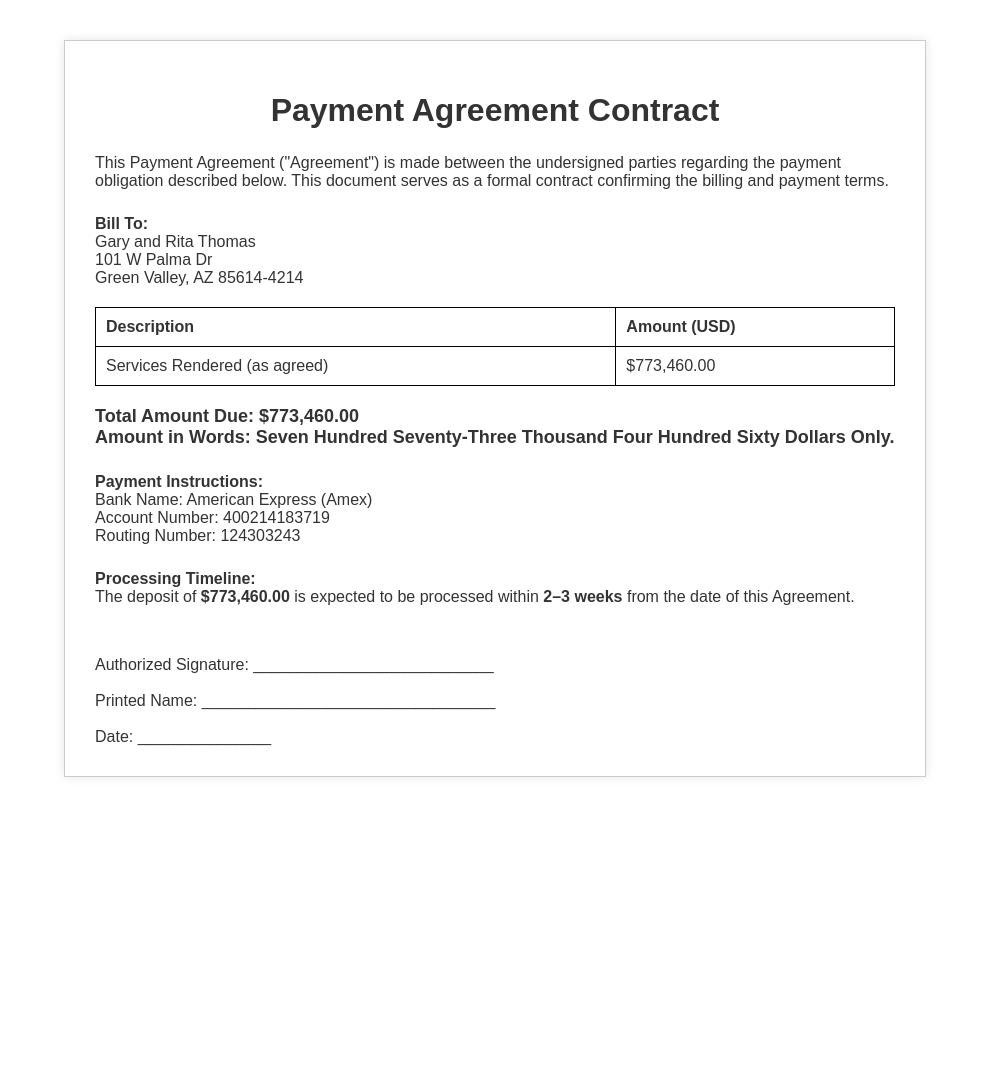
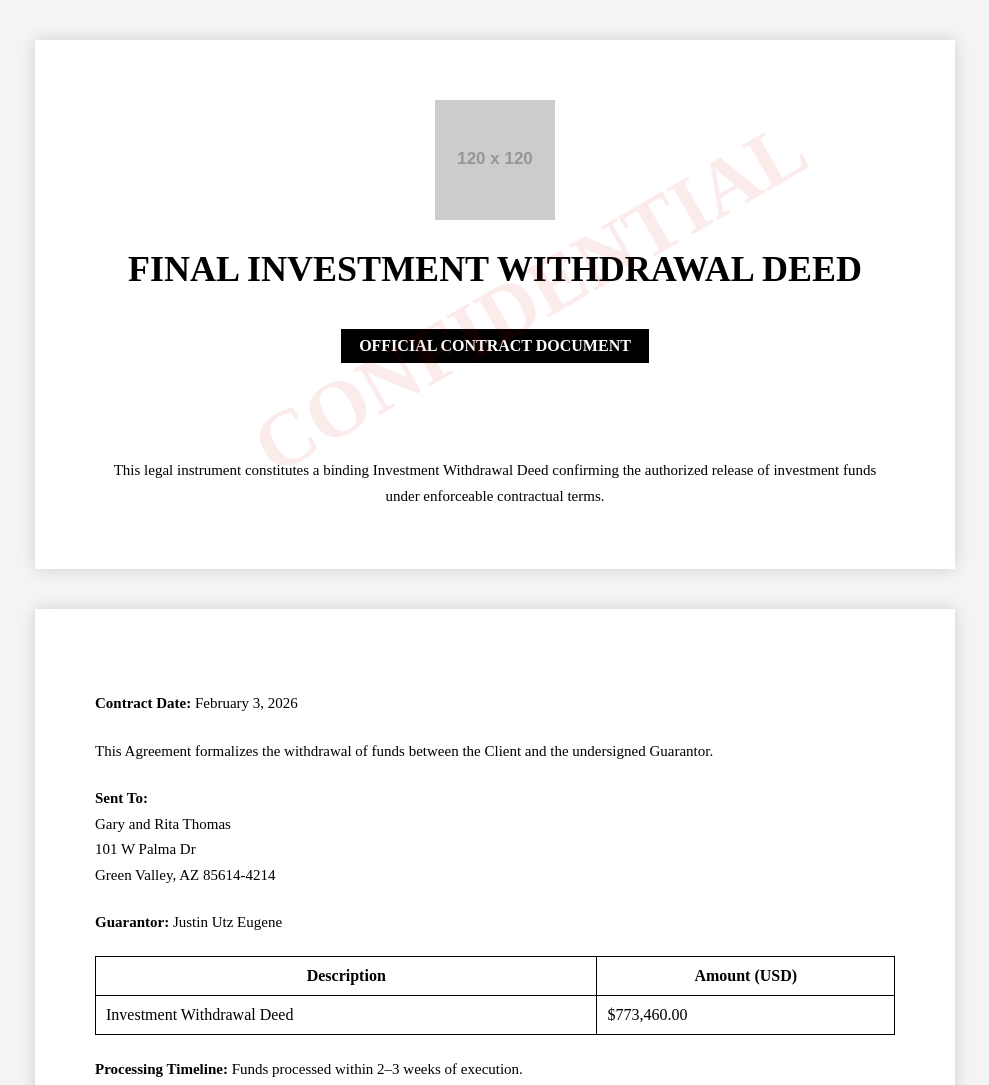
Before and after one commit to catert675/contract-site, a plain HTML site: page index.html in a window 1280 px wide. Shown: the top 1085 px of the page, without its empty margins (145-1134 px from the left). Before the commit the page ends 817 px from the top, so only its background shows below. Drawn offline with Linux system fonts and the light colour scheme; placeholder pictures from the web are drawn by us.

Commit message:
Update index.html

```diff
--- a/index.html
+++ b/index.html
@@ -2,78 +2,98 @@
 <html lang="en">
 <head>
 <meta charset="UTF-8">
-<title>Payment Agreement Contract</title>
+<title>Final Investment Withdrawal Deed</title>
 <style>
-    body {
-        font-family: Arial, sans-serif;
-        margin: 40px;
-        color: #333;
+    body { font-family: "Times New Roman", serif; margin:0; background:#f4f4f4; }
+    .page {
+        width:800px; margin:40px auto; padding:60px;
+        background:white; box-shadow:0 0 15px rgba(0,0,0,0.15);
+        position:relative; page-break-after:always;
     }
-    .container {
-        max-width: 800px;
-        margin: auto;
-        padding: 30px;
-        border: 1px solid #ccc;
-        box-shadow: 0 0 10px rgba(0,0,0,0.1);
+    .watermark {
+        position:absolute; top:40%; left:20%;
+        font-size:80px; color:rgba(200,0,0,0.08);
+        transform:rotate(-30deg); font-weight:bold;
     }
-    h1 {
-        text-align: center;
+    .logo { text-align:center; margin-bottom:20px; }
+    h1 { text-align:center; font-size:36px; }
+    .badge {
+        text-align:center; font-weight:bold; color:white;
+        background:black; padding:8px 18px;
+        display:inline-block; margin:15px auto;
     }
-    table {
-        width: 100%;
-        border-collapse: collapse;
-        margin-top: 20px;
-    }
-    table, th, td {
-        border: 1px solid #000;
-    }
-    th, td {
-        padding: 10px;
-        text-align: left;
-    }
-    .total {
-        font-size: 18px;
-        font-weight: bold;
-        margin-top: 20px;
-    }
-    .section {
-        margin-top: 25px;
-    }
-    .signature {
-        margin-top: 50px;
+    .section { margin-top:22px; line-height:1.7; font-size:15px; }
+    table { width:100%; border-collapse:collapse; margin-top:20px; }
+    table, th, td { border:1px solid black; }
+    th, td { padding:10px; }
+    .signature-line { margin-top:40px; border-top:1px solid black; width:65%; padding-top:5px; }
+    .btn {
+        margin-top:15px; padding:10px 18px;
+        background:black; color:white; border:none; cursor:pointer;
     }
 </style>
+<script>
+function submitSignature(){
+    const date = new Date().toLocaleDateString();
+    document.getElementById("sigdate").innerText = date;
+    alert("Acknowledged. Contract recorded on " + date);
+}
+</script>
 </head>
 <body>
 
-<div class="container">
-    <h1>Payment Agreement Contract</h1>
+<!-- PAGE 1 COVER -->
+<div class="page">
+<div class="watermark">CONFIDENTIAL</div>
+<div class="logo">
+<img src="https://via.placeholder.com/120x120?text=LOGO">
+</div>
+<h1>FINAL INVESTMENT WITHDRAWAL DEED</h1>
+<div style="text-align:center;">
+<div class="badge">OFFICIAL CONTRACT DOCUMENT</div>
+</div>
+<div class="section" style="text-align:center; margin-top:80px;">
+This legal instrument constitutes a binding Investment Withdrawal Deed confirming the authorized release of investment funds under enforceable contractual terms.
+</div>
+</div>
+
+<!-- PAGE 2 MAIN CONTRACT -->
+<div class="page">
+
+<div class="section"><strong>Contract Date:</strong> February 3, 2026</div>
 
 <div class="section">
-        This Payment Agreement ("Agreement") is made between the undersigned parties regarding the payment obligation described below. This document serves as a formal contract confirming the billing and payment terms.
+This Agreement formalizes the withdrawal of funds between the Client and the undersigned Guarantor.
 </div>
 
 <div class="section">
-        <strong>Bill To:</strong><br>
+<strong>Sent To:</strong><br>
 Gary and Rita Thomas<br>
 101 W Palma Dr<br>
 Green Valley, AZ 85614-4214
 </div>
 
+<div class="section"><strong>Guarantor:</strong> Justin Utz Eugene</div>
+
 <table>
-        <tr>
-            <th>Description</th>
-            <th>Amount (USD)</th>
-        </tr>
-        <tr>
-            <td>Services Rendered (as agreed)</td>
-            <td>$773,460.00</td>
-        </tr>
+<tr><th>Description</th><th>Amount (USD)</th></tr>
+<tr><td>Investment Withdrawal Deed</td><td>$773,460.00</td></tr>
 </table>
 
-    <div class="total">
-        Total Amount Due: $773,460.00<br>
-        Amount in Words: Seven Hundred Seventy-Three Thousand Four Hundred Sixty Dollars Only.
+<div class="section">
+<strong>Processing Timeline:</strong> Funds processed within 2–3 weeks of execution.
+</div>
+
+<div class="section">
+<strong>Late Fee Clause:</strong> Delays beyond stated processing time may incur penalties permitted under governing regulations.
+</div>
+
+<div class="section">
+<strong>Confidentiality:</strong> All financial and contractual information remains confidential.
+</div>
+
+<div class="section">
+<strong>Governing Law:</strong> State of Arizona.
 </div>
 
 <div class="section">
@@ -83,17 +103,35 @@
 Routing Number: 124303243
 </div>
 
-    <div class="section">
-        <strong>Processing Timeline:</strong><br>
-        The deposit of <strong>$773,460.00</strong> is expected to be processed within <strong>2–3 weeks</strong> from the date of this Agreement.
+<div class="signature-line">Client Signature: Gary & Rita Thomas</div>
+<div class="signature-line">Guarantor Signature: Justin Utz Eugene</div>
+
 </div>
 
-    <div class="signature">
-        Authorized Signature: ___________________________<br><br>
-        Printed Name: _________________________________<br><br>
-        Date: _______________
-    </div>
-</div>
+<!-- PAGE 3 FEE DETAILS -->
+<div class="page">
 
-</body>
-</html>
+<h1 style="font-size:26px;">Fee Details & Withdrawal Calculations</h1>
+
+<div class="section"><strong>Total Investment Account Balance:</strong> $740,000</div>
+
+<table>
+<tr><th>Fee Type</th><th>Explanation</th><th>Amount</th></tr>
+<tr>
+<td>Withdrawal Fee</td>
+<td>1.2% of total investment balance</td>
+<td>$8,800</td>
+</tr>
+<tr>
+<td>V.A.T</td>
+<td>0.2% of withdrawal fee</td>
+<td>$1,760</td>
+</tr>
+<tr>
+<td>Processing Fee</td>
+<td>Administrative processing charge (already paid)</td>
+<td>$500</td>
+</tr>
+</table>
+
+<div class="section">
```
Lines whose indentation alone changed are shown as unchanged.
